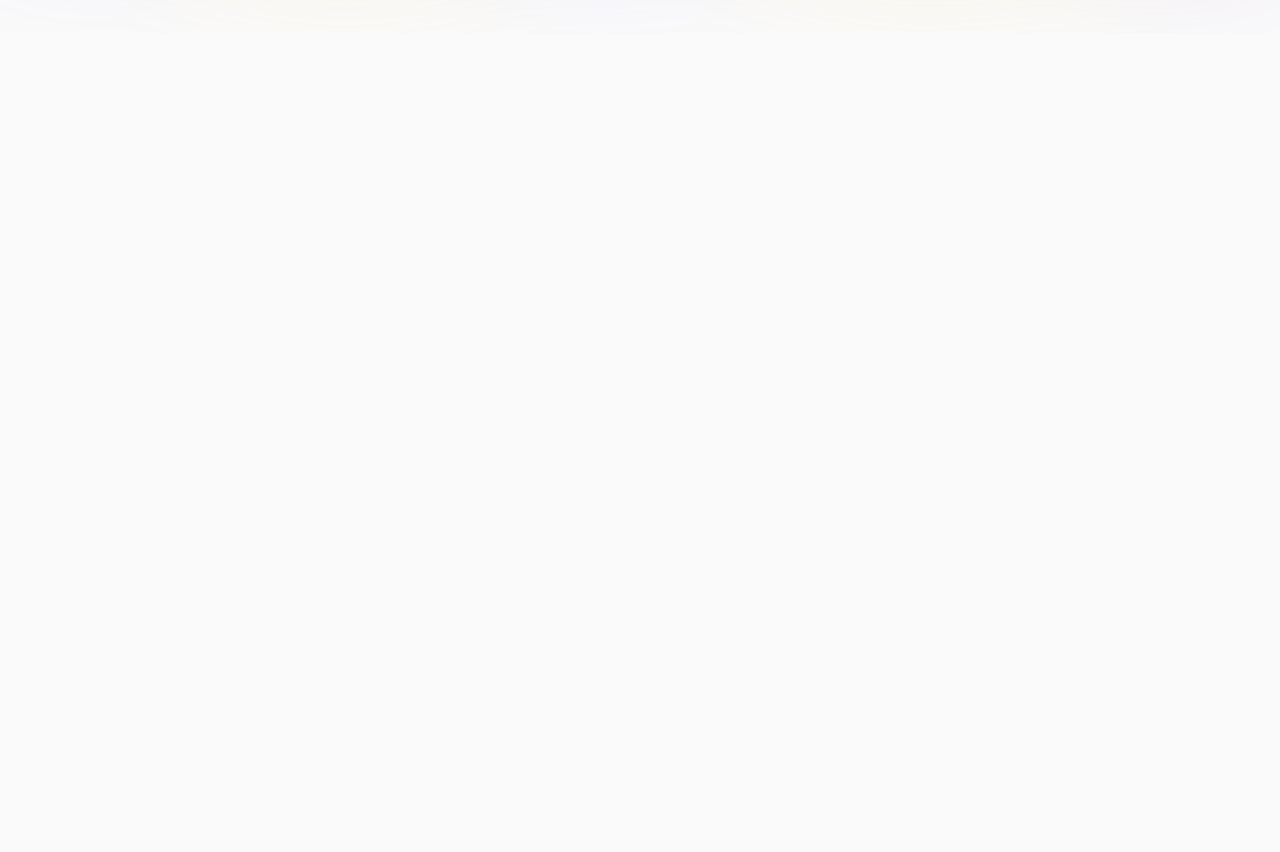
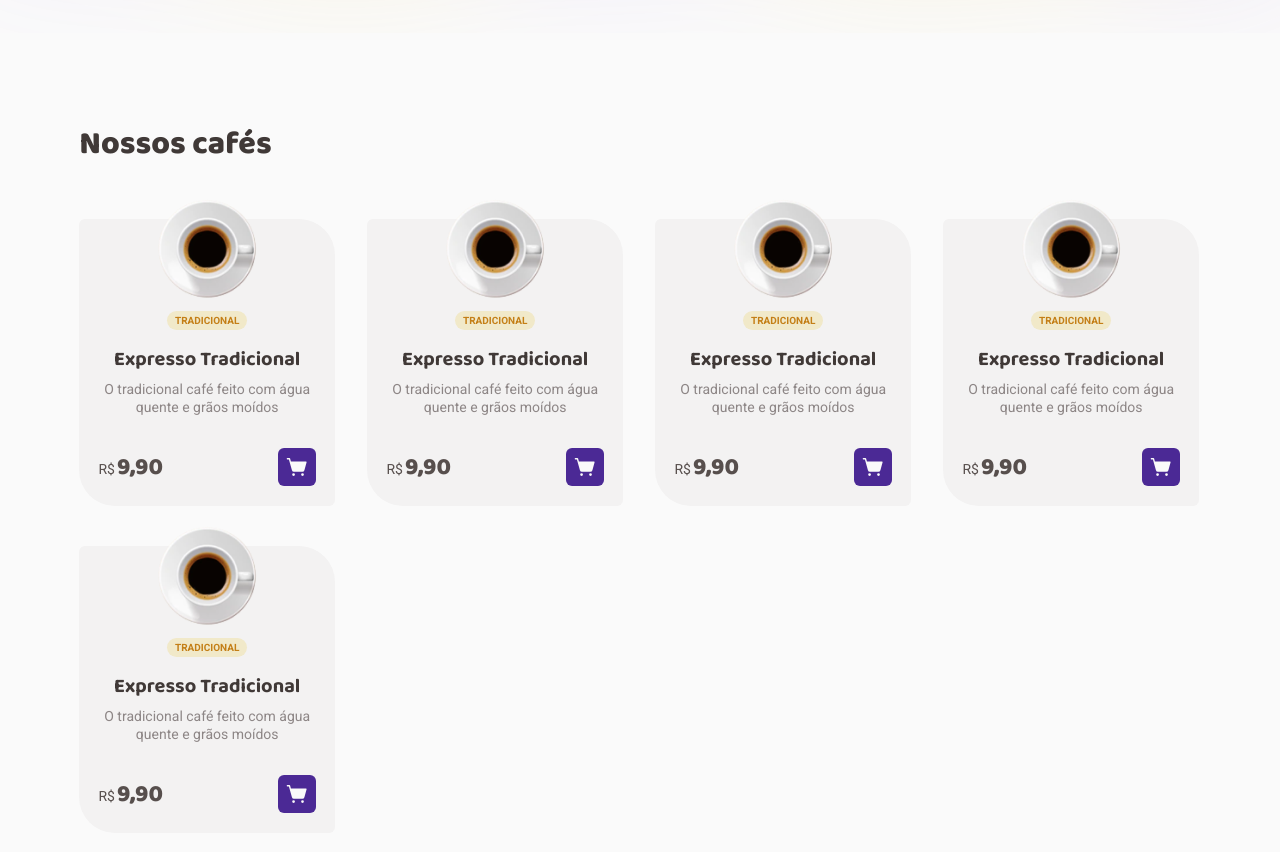
Before and after one commit to limaarthur/coffee-delivery, a React (Vite) app: page / in a window 1280 px wide. Shown: the part 560-1412 px from the top of the page. Before the commit the page ends 800 px from the top, so only its background shows below. Built offline with nearby package versions, Linux system fonts and the light colour scheme.

Commit message:
feat: pages and routes - creating card component

```diff
--- /dev/null
+++ b/src/components/Card/index.tsx
@@ -0,0 +1,49 @@
+import { ShoppingCartSimpleIcon } from '@phosphor-icons/react'
+import {
+  Container,
+  CoffeeImg,
+  Tags,
+  Title,
+  Description,
+  Control,
+  Price,
+  Order,
+} from './styles'
+import { useTheme } from 'styled-components'
+
+export function Card() {
+  const theme = useTheme()
+
+  return (
+    <Container>
+      <CoffeeImg src="./images/coffees/expresso.png" alt="Café expresso" />
+
+      <Tags>
+        <span>tradicional</span>
+      </Tags>
+
+      <Title>Expresso Tradicional</Title>
+
+      <Description>
+        O tradicional café feito com água quente e grãos moídos
+      </Description>
+
+      <Control>
+        <Price>
+          <span>R$</span>
+          <span>9,90</span>
+        </Price>
+
+        <Order>
+          <button>
+            <ShoppingCartSimpleIcon
+              size={22}
+              weight="fill"
+              color={theme.colors.background}
+            />
+          </button>
+        </Order>
+      </Control>
+    </Container>
+  )
+}
--- /dev/null
+++ b/src/components/Card/styles.ts
@@ -0,0 +1,97 @@
+import styled from 'styled-components'
+import { mixins } from '../../styles/themes/mixins'
+
+export const Container = styled.div`
+  background-color: ${({ theme }) => theme.colors['base-card']};
+  padding: 0 1.2rem 1.2rem;
+  border-radius: 6px 36px;
+  width: 16rem;
+
+  display: flex;
+  flex-direction: column;
+  text-align: center;
+`
+
+export const CoffeeImg = styled.img`
+  margin-top: -1.2rem;
+  max-width: 7.5rem;
+  max-height: 7.5rem;
+  align-self: center;
+`
+
+export const Tags = styled.div`
+  margin-top: 0.7rem;
+
+  display: flex;
+  align-items: center;
+  align-self: center;
+  gap: 0.2rem;
+
+  span {
+    padding: 0.2rem 0.5rem;
+    border-radius: 100px;
+    background-color: ${({ theme }) => theme.colors['yellow-light']};
+    color: ${({ theme }) => theme.colors['yellow-dark']};
+    text-transform: uppercase;
+    ${mixins.fonts.tag}
+  }
+`
+
+export const Title = styled.h3`
+  margin-top: 1rem;
+
+  color: ${({ theme }) => theme.colors['base-subtitle']};
+  ${mixins.fonts.titleS}
+`
+
+export const Description = styled.span`
+  margin-top: 0.5rem;
+  width: 100%;
+
+  color: ${({ theme }) => theme.colors['base-label']};
+  ${mixins.fonts.textS}
+`
+
+export const Control = styled.div`
+  display: flex;
+  align-items: center;
+  justify-content: space-between;
+
+  margin-top: 2rem;
+`
+
+export const Price = styled.div`
+  display: flex;
+  align-items: baseline;
+  gap: 2px;
+
+  span:first-child {
+    ${mixins.fonts.textS};
+    color: ${({ theme }) => theme.colors['base-text']};
+  }
+
+  span:last-child {
+    ${mixins.fonts.titleM};
+    color: ${({ theme }) => theme.colors['base-text']};
+  }
+`
+
+export const Order = styled.div<{ $itemAdded?: boolean }>`
+  display: flex;
+  align-items: center;
+  gap: 0.5rem;
+
+  > button {
+    background-color: ${({ theme, $itemAdded }) =>
+      $itemAdded ? theme.colors['yellow-dark'] : theme.colors['purple-dark']};
+    transition: background-color 0.2s;
+    border-radius: 6px;
+    padding: 0.5rem;
+    display: flex;
+
+    &:hover {
+      background-color: ${({ theme, $itemAdded }) =>
+        $itemAdded ? theme.colors.yellow : theme.colors.purple};
+    }
+  }
+`
--- a/src/pages/Home/index.tsx
+++ b/src/pages/Home/index.tsx
@@ -6,7 +6,8 @@ import {
 } from '@phosphor-icons/react'
 
 import { useTheme } from 'styled-components'
-import { Heading, Hero, HeroContent, Info } from './styles'
+import { Card } from '../../components/Card'
+import { Heading, Hero, HeroContent, Info, CoffeeList } from './styles'
 
 export function Home() {
   const theme = useTheme()
@@ -75,6 +76,18 @@ export function Home() {
 
         <img src="/images/hero-bg.svg" id="hero-bg" alt="" />
       </Hero>
+
+      <CoffeeList>
+        <h2>Nossos cafés</h2>
+
+        <div>
+          <Card />
+          <Card />
+          <Card />
+          <Card />
+          <Card />
+        </div>
+      </CoffeeList>
     </div>
   )
 }
--- a/src/pages/Home/styles.ts
+++ b/src/pages/Home/styles.ts
@@ -65,3 +65,23 @@ export const Info = styled.div`
     }
   }
 `
+
+export const CoffeeList = styled.section`
+  margin: 2rem 2rem 2rem auto;
+
+  display: flex;
+  flex-direction: column;
+  gap: 3.3rem;
+
+  > h2 {
+    ${mixins.fonts.titleL}
+    color: ${({ theme }) => theme.colors['base-subtitle']}
+  }
+
+  > div {
+    display: grid;
+    grid-template-columns: 1fr 1fr 1fr 1fr;
+    grid-row-gap: 2.5rem;
+    grid-column-gap: 2rem;
+  }
+`
```
Also changed, not shown: public/images/coffees/expresso.png (added).
